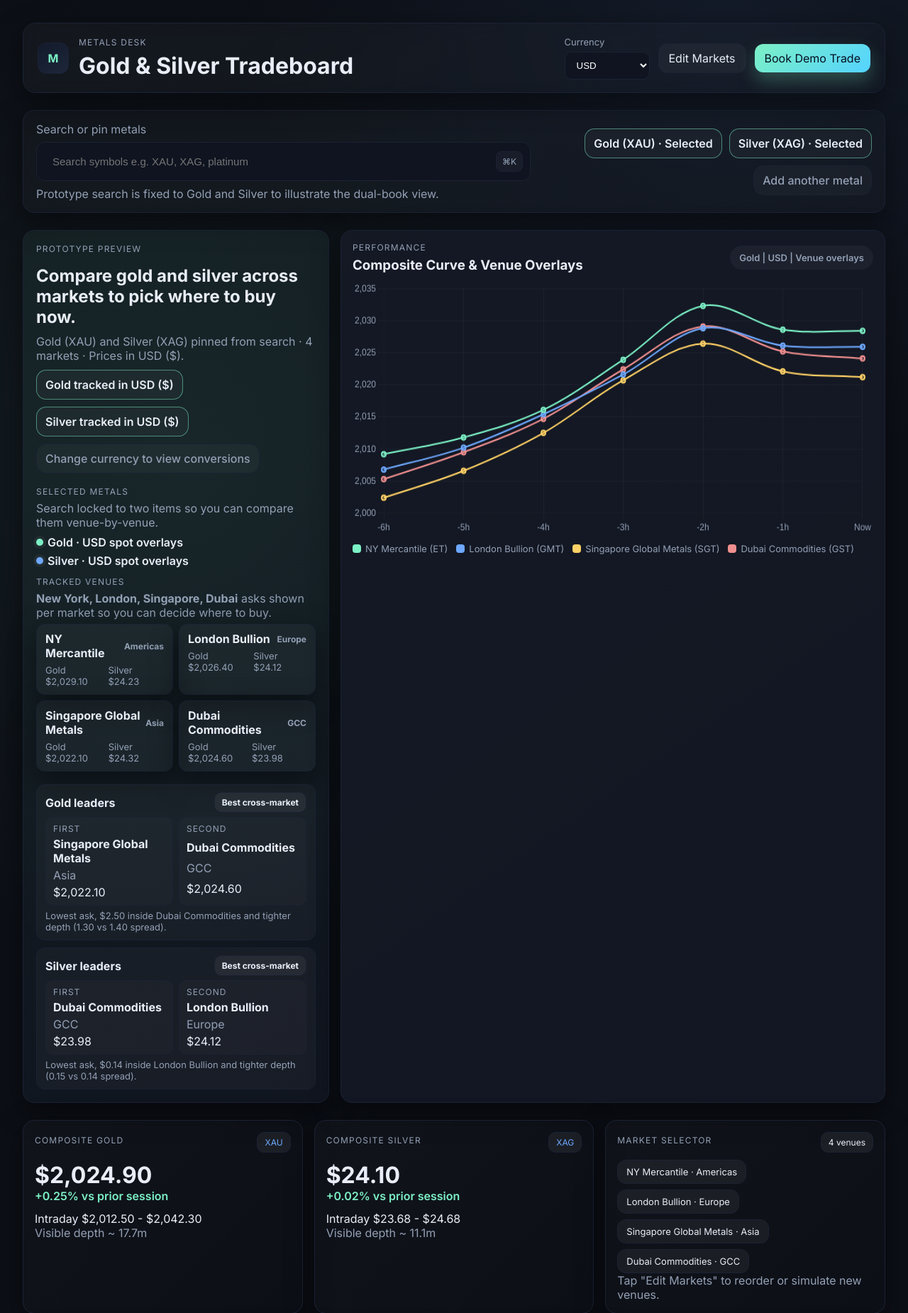
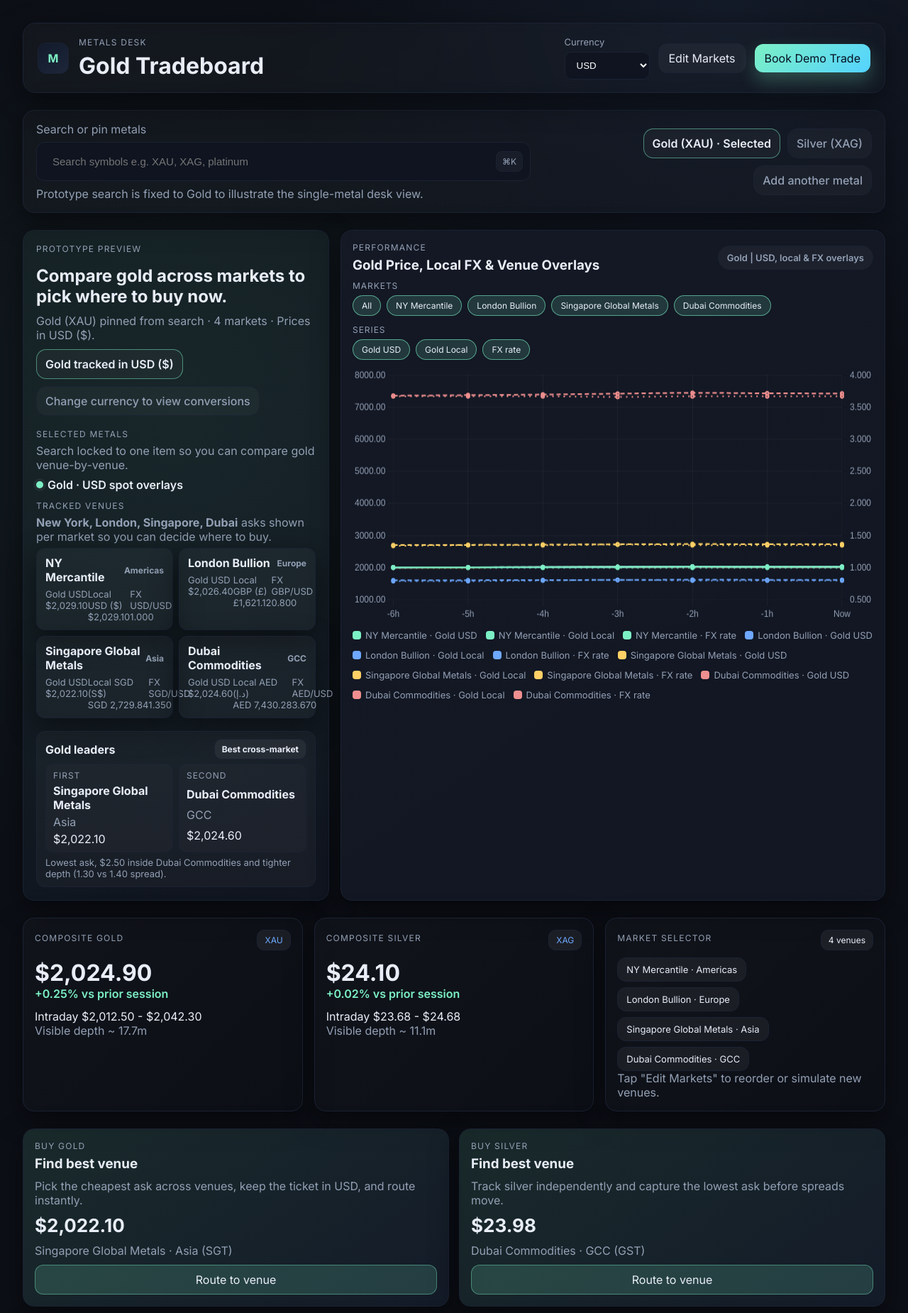
Before and after one commit to rezaeesjd/WebSage-Solutions, a PHP site: page /metals-trade-prototype/index.html in a window 1280 px wide. Shown: the top 1850 px of the page at 71% size. Run offline with PHP 8.4, Linux system fonts and the light colour scheme.

Commit message:
Refocus gold chart on markets and FX

```diff
--- a/metals-trade-prototype/app.js
+++ b/metals-trade-prototype/app.js
@@ -1,4 +1,4 @@
-const currencyRates = { USD: 1, EUR: 0.92, GBP: 0.8, JPY: 156.4 };
+const currencyRates = { USD: 1, EUR: 0.92, GBP: 0.8, JPY: 156.4, SGD: 1.35, AED: 3.67 };
 const markets = [
   {
     id: 'nymx',
@@ -6,6 +6,7 @@ const markets = [
     region: 'Americas',
     status: 'Open',
     timezone: 'ET',
+    currency: 'USD',
     metals: {
       gold: { spot: 2028.4, change: 0.46, high: 2042.3, low: 2014.2, bid: 2027.6, ask: 2029.1 },
       silver: { spot: 24.18, change: -0.12, high: 24.68, low: 23.96, bid: 24.12, ask: 24.23 }
@@ -19,6 +20,7 @@ const markets = [
     region: 'Europe',
     status: 'Open',
     timezone: 'GMT',
+    currency: 'GBP',
     metals: {
       gold: { spot: 2025.9, change: 0.38, high: 2036.8, low: 2018.2, bid: 2025.2, ask: 2026.4 },
       silver: { spot: 24.04, change: 0.05, high: 24.35, low: 23.85, bid: 23.98, ask: 24.12 }
@@ -32,6 +34,7 @@ const markets = [
     region: 'Asia',
     status: 'Pre',
     timezone: 'SGT',
+    currency: 'SGD',
     metals: {
       gold: { spot: 2021.2, change: -0.08, high: 2031.1, low: 2012.5, bid: 2020.4, ask: 2022.1 },
       silver: { spot: 24.26, change: 0.18, high: 24.54, low: 23.99, bid: 24.18, ask: 24.32 }
@@ -45,6 +48,7 @@ const markets = [
     region: 'GCC',
     status: 'Pre',
     timezone: 'GST',
+    currency: 'AED',
     metals: {
       gold: { spot: 2024.1, change: 0.22, high: 2033.5, low: 2017.7, bid: 2023.2, ask: 2024.6 },
       silver: { spot: 23.92, change: -0.04, high: 24.21, low: 23.68, bid: 23.86, ask: 23.98 }
@@ -70,6 +74,13 @@ const marketHistory = {
   }
 };
 
+const fxHistory = {
+  nymx: [1, 1, 1, 1, 1, 1, 1],
+  ldn: [0.79, 0.79, 0.8, 0.81, 0.8, 0.8, 0.8],
+  sgx: [1.34, 1.35, 1.35, 1.36, 1.35, 1.35, 1.35],
+  dgcx: [3.67, 3.67, 3.67, 3.66, 3.67, 3.67, 3.67]
+};
+
 const watchlist = [
   { metal: 'Gold', venue: 'Spot Pool', bid: 2027.7, ask: 2029.0, trend: 0.42 },
   { metal: 'Gold', venue: 'Options Curve', bid: 2024.2, ask: 2026.5, trend: -0.08 },
@@ -82,12 +93,14 @@ let selectedMetal = 'gold';
 let selectedSide = 'buy';
 let trendChart;
 let marketCompareChart;
+const selectedMarketIds = new Set(markets.map(m => m.id));
+const selectedSeries = new Set(['usd', 'local', 'fx']);
 const widthStorageKey = 'marketCardWidths';
 const ribbonWidthStorageKey = 'marketRibbonWidths';
 const marketWidths = {};
 const ribbonWidths = {};
 
-const currencySymbols = { USD: '$', EUR: '€', GBP: '£', JPY: '¥' };
+const currencySymbols = { USD: '$', EUR: '€', GBP: '£', JPY: '¥', SGD: 'S$', AED: 'د.إ' };
 
 const currencySelect = document.getElementById('currency');
 const marketGridEl = document.getElementById('market-grid');
@@ -104,6 +117,8 @@ const compareLegend = document.getElementById('compare-legend');
 const compareChartLabel = document.getElementById('compare-chart-label');
 const pinnedNote = document.getElementById('pinned-note');
 const heroMarketList = document.getElementById('hero-market-list');
+const marketFiltersEl = document.getElementById('market-filters');
+const seriesFiltersEl = document.getElementById('series-filters');
 const currencyTokens = {
   gold: document.getElementById('gold-currency-token'),
   silver: document.getElementById('silver-currency-token')
@@ -135,6 +150,14 @@ function formatCurrencyValue(value) {
   return new Intl.NumberFormat('en-US', { style: 'currency', currency: selectedCurrency }).format(value);
 }
 
+function formatCurrencyFor(code, value) {
+  return new Intl.NumberFormat('en-US', { style: 'currency', currency: code }).format(value);
+}
+
+function formatNumber(value, decimals = 2) {
+  return Number(value).toFixed(decimals);
+}
+
 function formatPrice(value) {
   const rate = currencyRates[selectedCurrency] || 1;
   return formatCurrencyValue(value * rate);
@@ -143,6 +166,10 @@ function formatPrice(value) {
 function currencyLabel(code) {
   const symbol = currencySymbols[code] || '';
   return symbol ? `${code} (${symbol})` : code;
+}
+
+function formatFxRate(value) {
+  return Number(value).toFixed(3);
 }
 
 function formatDelta(value) {
@@ -249,13 +276,15 @@ function renderHeroMarketSummary() {
   heroMarketList.innerHTML = '';
 
   markets.forEach(m => {
+    const localRate = currencyRates[m.currency] || 1;
     const chip = document.createElement('div');
     chip.className = 'hero-chip';
     chip.innerHTML = `
       <div class="label">${m.name}<span class="badge">${m.region}</span></div>
       <div class="prices">
-        <span>Gold ${formatPrice(m.metals.gold.ask)}</span>
-        <span>Silver ${formatPrice(m.metals.silver.ask)}</span>
+        <span>Gold USD ${formatCurrencyFor('USD', m.metals.gold.ask)}</span>
+        <span>Local ${currencyLabel(m.currency)} ${formatCurrencyFor(m.currency, m.metals.gold.ask * localRate)}</span>
+        <span>FX ${m.currency}/USD ${formatFxRate(localRate)}</span>
       </div>
     `;
     heroMarketList.appendChild(chip);
@@ -318,7 +347,7 @@ function renderComparisonResults() {
   if (!compareResultsEl) return;
   compareResultsEl.innerHTML = '';
 
-  ['gold', 'silver'].forEach(metal => {
+  ['gold'].forEach(metal => {
     const rank = rankMarkets(metal);
     const card = document.createElement('div');
     card.className = 'compare-card';
@@ -349,10 +378,9 @@ function renderComparisonResults() {
 
 function updatePinnedSummary() {
   if (!pinnedNote) return;
-  pinnedNote.textContent = `Gold (XAU) and Silver (XAG) pinned from search · ${markets.length} markets · Prices in ${currencyLabel(selectedCurrency)}.`;
+  pinnedNote.textContent = `Gold (XAU) pinned from search · ${markets.length} markets · Prices in ${currencyLabel(selectedCurrency)}.`;
   const label = currencyLabel(selectedCurrency);
   if (currencyTokens.gold) currencyTokens.gold.textContent = `Gold tracked in ${label}`;
-  if (currencyTokens.silver) currencyTokens.silver.textContent = `Silver tracked in ${label}`;
   if (compareChartLabel) {
     compareChartLabel.textContent = `Prices shown per venue in ${label}`;
   }
@@ -489,25 +517,41 @@ function renderWatchlist() {
 
 function renderChart() {
   const ctx = document.getElementById('trendChart');
-  const rate = currencyRates[selectedCurrency] || 1;
   const palette = ['#7cf0c5', '#6ea8ff', '#ffd166', '#f08f8f'];
-  const history = marketHistory[selectedMetal];
+  const history = marketHistory.gold;
+  const seriesTypes = [
+    { id: 'usd', label: 'Gold USD', dash: [] },
+    { id: 'local', label: 'Gold Local', dash: [6, 4] },
+    { id: 'fx', label: 'FX rate', dash: [2, 6] }
+  ];
 
   if (trendChart) trendChart.destroy();
 
-  const datasets = Object.entries(history).map(([venueId, series], idx) => {
+  const datasets = Object.entries(history).flatMap(([venueId, series], idx) => {
+    if (!selectedMarketIds.has(venueId)) return [];
     const venue = markets.find(m => m.id === venueId);
     const color = palette[idx % palette.length];
-    return {
-      label: `${venue?.name || venueId} (${venue?.timezone || 'GMT'})`,
-      data: series.map(v => +(v * rate).toFixed(2)),
-      fill: false,
-      tension: 0.35,
-      borderColor: color,
-      backgroundColor: `${color}55`,
-      pointRadius: 3,
-      borderWidth: 2
-    };
+    const localRate = currencyRates[venue?.currency] || 1;
+    return seriesTypes.flatMap(seriesType => {
+      if (!selectedSeries.has(seriesType.id)) return [];
+      const data = seriesType.id === 'usd'
+        ? series
+        : seriesType.id === 'local'
+          ? series.map(v => +(v * localRate).toFixed(2))
+          : (fxHistory[venueId] || []);
+      return [{
+        label: `${venue?.name || venueId} · ${seriesType.label}`,
+        data,
+        fill: false,
+        tension: 0.35,
+        borderColor: color,
+        backgroundColor: `${color}55`,
+        pointRadius: 2,
+        borderWidth: 2,
+        borderDash: seriesType.dash,
+        yAxisID: seriesType.id === 'fx' ? 'y1' : 'y'
+      }];
+    });
   });
 
   trendChart = new Chart(ctx, {
@@ -520,18 +564,91 @@ function renderChart() {
       plugins: { legend: { display: false } },
       scales: {
         x: { ticks: { color: '#93a0b5' }, grid: { color: 'rgba(255,255,255,0.04)' } },
-        y: { ticks: { color: '#93a0b5' }, grid: { color: 'rgba(255,255,255,0.04)' } }
+        y: {
+          ticks: {
+            color: '#93a0b5',
+            callback: value => formatNumber(value)
+          },
+          grid: { color: 'rgba(255,255,255,0.04)' }
+        },
+        y1: {
+          position: 'right',
+          ticks: {
+            color: '#93a0b5',
+            callback: value => formatFxRate(value)
+          },
+          grid: { drawOnChartArea: false }
+        }
       }
     }
   });
 
-  chartLabel.textContent = `${selectedMetal === 'gold' ? 'Gold' : 'Silver'} | ${selectedCurrency} | Venue overlays`;
+  chartLabel.textContent = `Gold | USD, local & FX overlays`;
   chartLegend.innerHTML = '';
   datasets.forEach(ds => {
     const legendItem = document.createElement('div');
     legendItem.className = 'legend-item';
     legendItem.innerHTML = `<span class="legend-swatch" style="background:${ds.borderColor}"></span>${ds.label}`;
     chartLegend.appendChild(legendItem);
+  });
+}
+
+function renderChartFilters() {
+  if (!marketFiltersEl || !seriesFiltersEl) return;
+
+  marketFiltersEl.innerHTML = '';
+  seriesFiltersEl.innerHTML = '';
+
+  const allMarketsSelected = selectedMarketIds.size === markets.length;
+  const allMarketBtn = document.createElement('button');
+  allMarketBtn.className = `filter-chip${allMarketsSelected ? ' active' : ''}`;
+  allMarketBtn.textContent = 'All';
+  allMarketBtn.addEventListener('click', () => {
+    selectedMarketIds.clear();
+    markets.forEach(m => selectedMarketIds.add(m.id));
+    renderChartFilters();
+    renderChart();
+  });
+  marketFiltersEl.appendChild(allMarketBtn);
+
+  markets.forEach(market => {
+    const btn = document.createElement('button');
+    btn.className = `filter-chip${selectedMarketIds.has(market.id) ? ' active' : ''}`;
+    btn.textContent = market.name;
+    btn.addEventListener('click', () => {
+      if (selectedMarketIds.has(market.id) && selectedMarketIds.size === 1) return;
+      if (selectedMarketIds.has(market.id)) {
+        selectedMarketIds.delete(market.id);
+      } else {
+        selectedMarketIds.add(market.id);
+      }
+      renderChartFilters();
+      renderChart();
+    });
+    marketFiltersEl.appendChild(btn);
+  });
+
+  const seriesOptions = [
+    { id: 'usd', label: 'Gold USD' },
+    { id: 'local', label: 'Gold Local' },
+    { id: 'fx', label: 'FX rate' }
+  ];
+
+  seriesOptions.forEach(option => {
+    const btn = document.createElement('button');
+    btn.className = `filter-chip${selectedSeries.has(option.id) ? ' active' : ''}`;
+    btn.textContent = option.label;
+    btn.addEventListener('click', () => {
+      if (selectedSeries.has(option.id) && selectedSeries.size === 1) return;
+      if (selectedSeries.has(option.id)) {
+        selectedSeries.delete(option.id);
+      } else {
+        selectedSeries.add(option.id);
+      }
+      renderChartFilters();
+      renderChart();
+    });
+    seriesFiltersEl.appendChild(btn);
   });
 }
 
@@ -601,6 +718,7 @@ function handleCurrencyChange(e) {
   renderMarkets();
   renderWatchlist();
   renderChart();
+  renderChartFilters();
   renderBestVenues();
   renderMarketRibbon();
   renderMarketComparisonChart();
@@ -702,6 +820,7 @@ function init() {
   renderMarkets();
   renderWatchlist();
   renderChart();
+  renderChartFilters();
   renderBestVenues();
   renderMarketRibbon();
   renderMarketComparisonChart();
--- a/metals-trade-prototype/index.html
+++ b/metals-trade-prototype/index.html
@@ -3,7 +3,7 @@
 <head>
   <meta charset="UTF-8" />
   <meta name="viewport" content="width=device-width, initial-scale=1.0" />
-  <title>Metals Desk | Gold & Silver Trading</title>
+  <title>Metals Desk | Gold Trading</title>
   <link rel="preconnect" href="https://fonts.googleapis.com">
   <link rel="preconnect" href="https://fonts.gstatic.com" crossorigin>
   <link href="https://fonts.googleapis.com/css2?family=Inter:wght@400;500;600;700&display=swap" rel="stylesheet">
@@ -18,7 +18,7 @@
         <div class="logo">M</div>
         <div>
           <p class="eyebrow">Metals Desk</p>
-          <h1>Gold &amp; Silver Tradeboard</h1>
+          <h1>Gold Tradeboard</h1>
         </div>
       </div>
       <div class="toolbar">
@@ -43,11 +43,11 @@
           <input id="metal-search" type="search" placeholder="Search symbols e.g. XAU, XAG, platinum" />
           <span class="kbd">⌘K</span>
         </div>
-        <p class="muted">Prototype search is fixed to Gold and Silver to illustrate the dual-book view.</p>
+        <p class="muted">Prototype search is fixed to Gold to illustrate the single-metal desk view.</p>
       </div>
       <div class="token-stack">
         <div class="token active">Gold (XAU) · Selected</div>
-        <div class="token active">Silver (XAG) · Selected</div>
+        <div class="token ghost">Silver (XAG)</div>
         <div class="token ghost">Add another metal</div>
       </div>
     </section>
@@ -55,20 +55,18 @@
     <section class="compare-hero">
       <div class="query-meta">
         <p class="eyebrow">Prototype preview</p>
-        <h2><strong>Compare gold and silver</strong> across markets to pick where to buy now.</h2>
-        <p class="muted" id="pinned-note"><strong>USD-first</strong> board with history overlays and 4 venues so you can scan prices by country and choose the best fit.</p>
+        <h2><strong>Compare gold</strong> across markets to pick where to buy now.</h2>
+        <p class="muted" id="pinned-note"><strong>USD-first</strong> gold board with local currency and FX overlays so you can scan prices by market and pick the best fit.</p>
         <div class="token-stack dense">
           <div class="token active" id="gold-currency-token">Gold tracked in USD</div>
-          <div class="token active" id="silver-currency-token">Silver tracked in USD</div>
           <div class="token ghost">Change currency to view conversions</div>
         </div>
         <div class="hero-meta-grid">
           <div>
             <p class="eyebrow">Selected metals</p>
-            <p class="muted">Search locked to two items so you can compare them venue-by-venue.</p>
+            <p class="muted">Search locked to one item so you can compare gold venue-by-venue.</p>
             <ul class="pin-list" id="pin-list">
               <li><span class="dot gold"></span>Gold · USD spot overlays</li>
-              <li><span class="dot silver"></span>Silver · USD spot overlays</li>
             </ul>
           </div>
           <div>
@@ -83,10 +81,20 @@
         <header class="panel-head">
           <div>
             <p class="eyebrow">Performance</p>
-            <h3>Composite Curve &amp; Venue Overlays</h3>
+            <h3>Gold Price, Local FX &amp; Venue Overlays</h3>
           </div>
           <div class="pill pill-soft" id="chart-label">Gold | USD</div>
         </header>
+        <div class="chart-controls">
+          <div class="filter-group">
+            <span class="filter-label">Markets</span>
+            <div class="filter-options" id="market-filters"></div>
+          </div>
+          <div class="filter-group">
+            <span class="filter-label">Series</span>
+            <div class="filter-options" id="series-filters"></div>
+          </div>
+        </div>
         <canvas id="trendChart" height="320"></canvas>
         <div class="chart-legend" id="chart-legend"></div>
       </article>
@@ -177,9 +185,9 @@
         <header class="panel-head">
           <div>
             <p class="eyebrow">Venue Contrast</p>
-            <h3>Gold vs Silver by Market</h3>
+            <h3>Gold Pricing by Market</h3>
           </div>
-          <div class="pill pill-soft">Prices in USD by default</div>
+          <div class="pill pill-soft">Gold focus with USD defaults</div>
         </header>
         <div class="market-ribbon" id="market-ribbon"></div>
       </article>
--- a/metals-trade-prototype/styles.css
+++ b/metals-trade-prototype/styles.css
@@ -504,6 +504,51 @@ input, select {
 .legend-swatch { width: 12px; height: 12px; border-radius: 4px; }
 .hero-chart canvas { min-height: 360px; }
 
+.chart-controls {
+  display: flex;
+  flex-wrap: wrap;
+  gap: 12px;
+  align-items: center;
+  justify-content: space-between;
+}
+
+.filter-group {
+  display: flex;
+  flex-direction: column;
+  gap: 6px;
+  min-width: 220px;
+}
+
+.filter-label {
+  font-size: 12px;
+  text-transform: uppercase;
+  letter-spacing: 0.08em;
+  color: var(--muted);
+}
+
+.filter-options {
+  display: flex;
+  flex-wrap: wrap;
+  gap: 8px;
+}
+
+.filter-chip {
+  border-radius: 999px;
+  border: 1px solid rgba(255,255,255,0.12);
+  background: rgba(255,255,255,0.02);
+  color: var(--muted);
+  padding: 6px 12px;
+  font-size: 12px;
+  cursor: pointer;
+  transition: all 0.2s ease;
+}
+
+.filter-chip.active {
+  border-color: rgba(124,240,197,0.6);
+  color: #e8edf7;
+  background: rgba(124,240,197,0.15);
+}
+
 @media (max-width: 900px) {
   body { padding: 16px; }
   .selection-bar { grid-template-columns: 1fr; }
```
